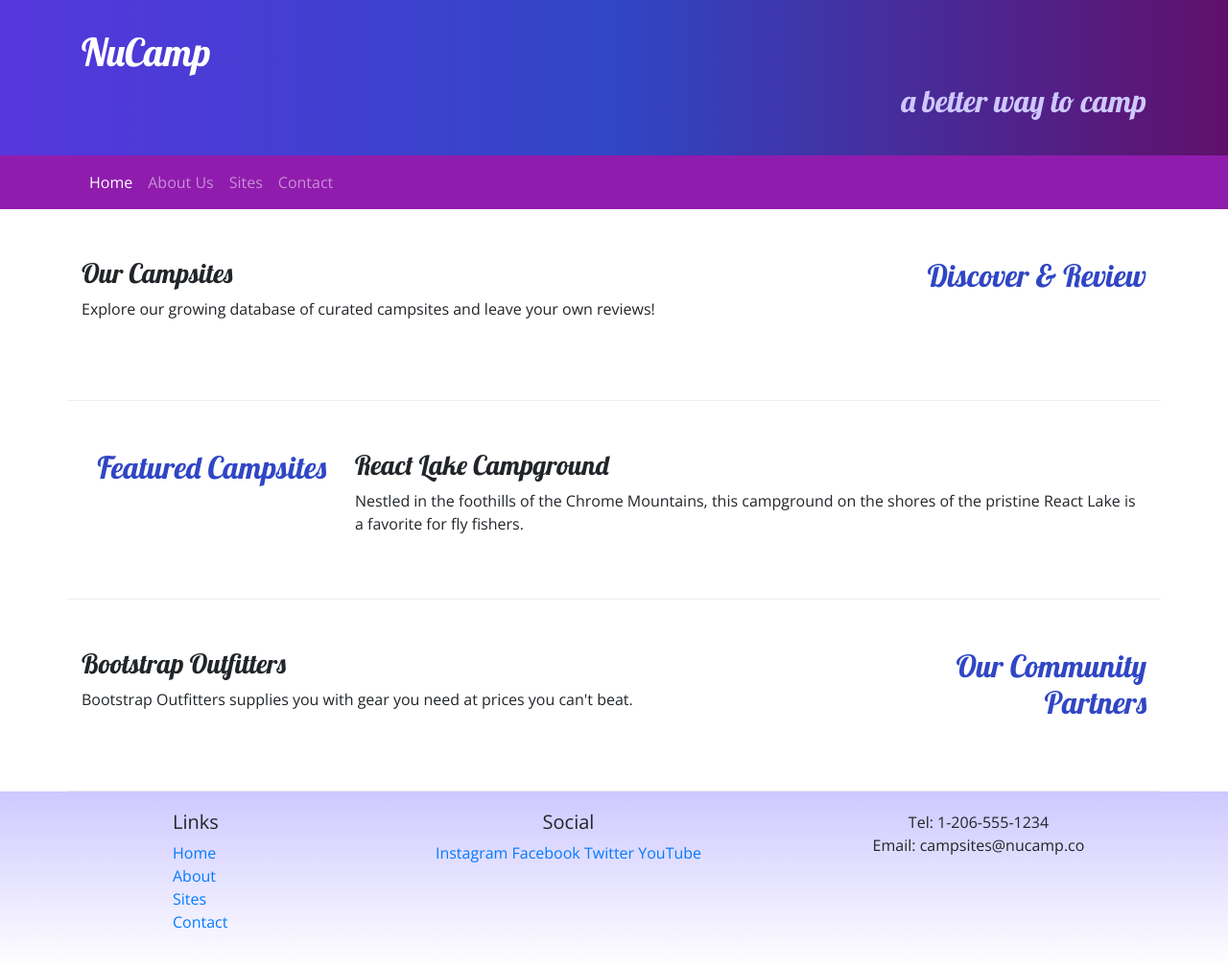
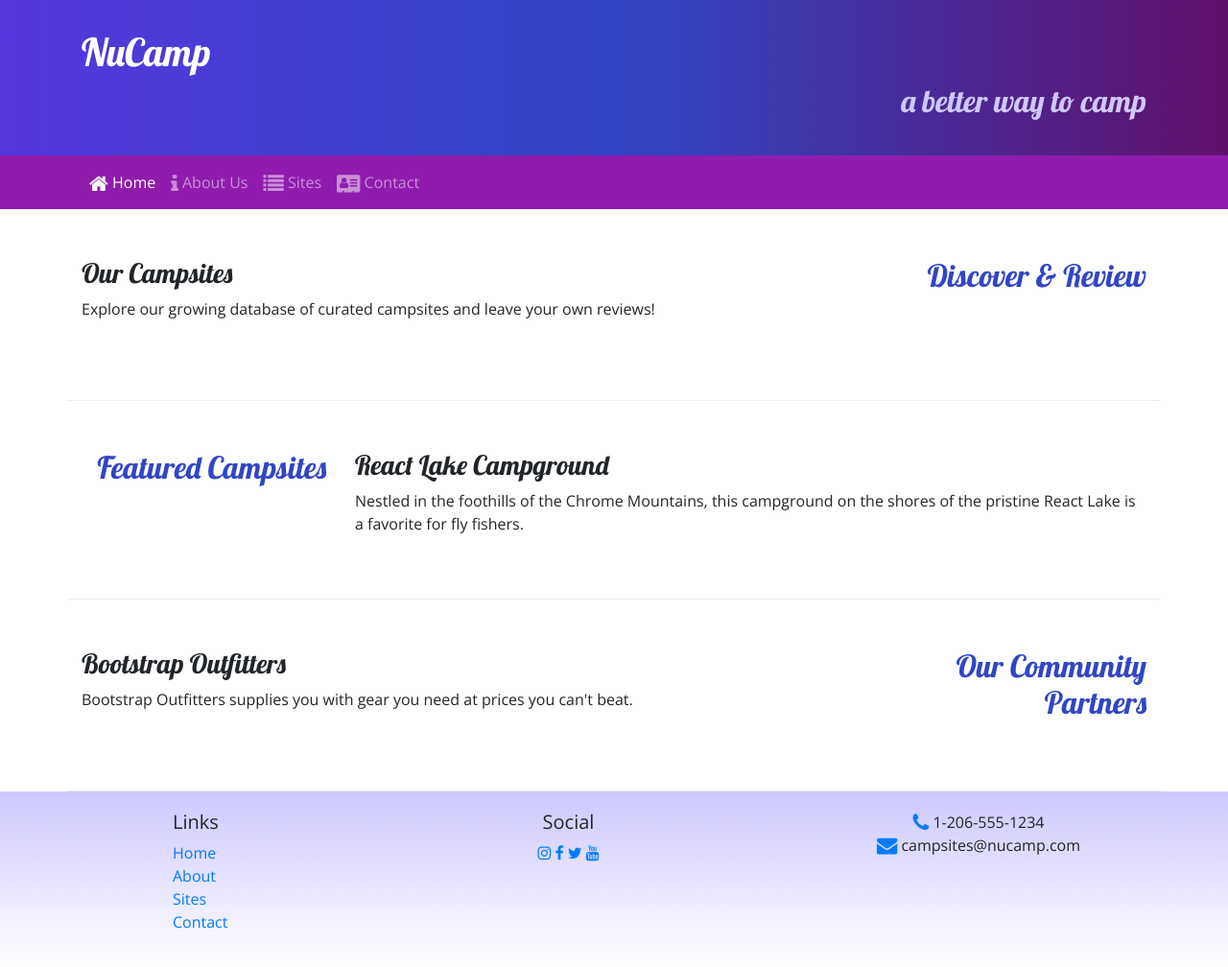
Before and after one commit to RobertFullerton/Nucamp-boostrap, a website: page index.html in a window 1280 px wide. Shown: the whole page at 96% size. Drawn offline with nearby package versions, Linux system fonts and the light colour scheme.

Commit message:
Added Font-Awesome icons.

```diff
--- a/index.html
+++ b/index.html
@@ -13,6 +13,7 @@
 
     <!-- Additional CSS must be placed after Bootstrap CSS -->
     <link rel="stylesheet" href="https://fonts.googleapis.com/css?family=Lobster|Open+Sans" />
+    <link rel="stylesheet" href="node_modules/font-awesome/css/font-awesome.min.css" />
 
     <!-- Link to CSS sheet -->
     <link rel="stylesheet" href="css/styles.css">
@@ -39,10 +40,10 @@
                     </button>
                     <div class="collapse navbar-collapse" id="nucampNavbar">
                         <ul class="navbar-nav">
-                            <li class="nav-item active"><a class="nav-link" href="index.html">Home</a></li>
-                            <li class="nav-item"><a class="nav-link" href="aboutus.html">About Us</a></li>
-                            <li class="nav-item"><a class="nav-link" href="#">Sites</a></li>
-                            <li class="nav-item"><a class="nav-link" href="#">Contact</a></li>
+                            <li class="nav-item active"><a class="nav-link" href="index.html"><i class="fa fa-home fa-lg"></i> Home</a></li>
+                            <li class="nav-item"><a class="nav-link" href="aboutus.html"><i class="fa fa-info fa-lg"></i> About Us</a></li>
+                            <li class="nav-item"><a class="nav-link" href="#"><i class="fa fa-list fa-lg"></i> Sites</a></li>
+                            <li class="nav-item"><a class="nav-link" href="#"><i class="fa fa-address-card fa-lg"></i> Contact</a></li>
                         </ul>
                     </div>
                 </div>
@@ -92,14 +93,14 @@
                 </div>
                 <div class="col-6 col-sm-5 text-center">
                     <h5>Social</h5>
-                    <a href="http://instagram.com/">Instagram</a>
-                    <a href="http://facebook.com/">Facebook</a>
-                    <a href="http://twitter.com/">Twitter</a>
-                    <a href="http://youtube.com/">YouTube</a>
+                    <a href="http://instagram.com/"><i class="fa fa-instagram"></i></a>
+                    <a href="http://facebook.com/"><i class="fa fa-facebook"></i></a>
+                    <a href="http://twitter.com/"><i class="fa fa-twitter"></i></a>
+                    <a href="http://youtube.com/"><i class="fa fa-youtube"></i></a>
                 </div>
                 <div class="col-sm-4 text-center">
-                    Tel: 1-206-555-1234<br />
-                    Email: campsites@nucamp.co
+                    <i class="fa fa-phone fa-lg text-primary"></i> 1-206-555-1234<br />
+                    <i class="fa fa-envelope fa-lg text-primary"></i> campsites@nucamp.com<br />
                 </div>
             </div>
         </div>
--- a/package.json
+++ b/package.json
@@ -15,6 +15,7 @@
   },
   "dependencies": {
     "bootstrap": "^4.5.0",
+    "font-awesome": "^4.7.0",
     "jquery": "^3.5.1",
     "popper.js": "^1.16.1"
   }
```
Also changed, not shown: aboutus.html (+11 -10 lines), 1 other file.
